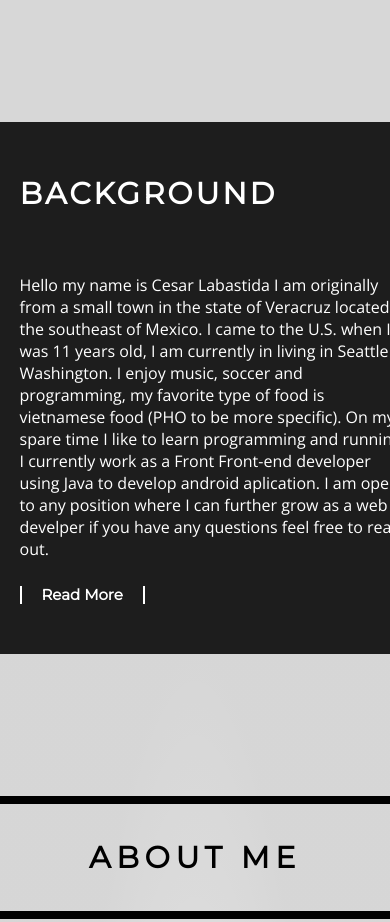
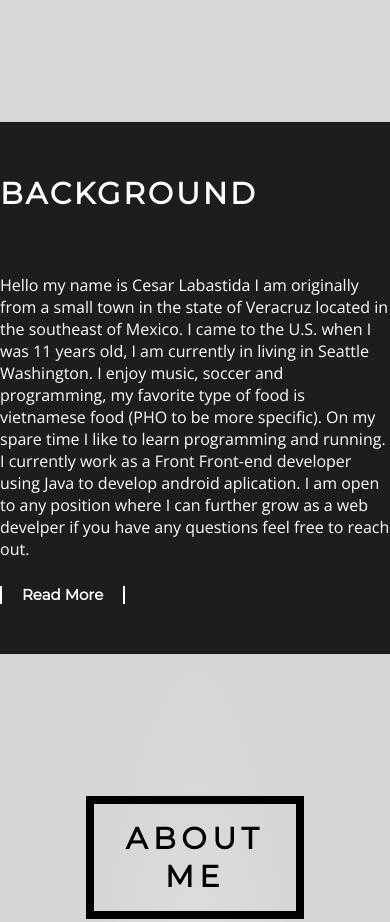
Before and after one commit to danykt/portfolio, a plain HTML site: page index.html in a window 390 px wide. Shown: the part 900-1822 px from the top of the page. Drawn offline with nearby package versions, Linux system fonts and the light colour scheme.

Commit message:
fix mobile layout extra margin

```diff
--- a/CSS/style.css
+++ b/CSS/style.css
@@ -339,5 +339,23 @@ mix-blend-mode: normal;
   line-height: 25px;
   font-family: 'Nunito', sans-serif;
   margin-bottom: 20px;
+}
+
+@media only screen and (max-width: 1200px){
+  .description-section{
+    margin: 0;
+  }
+}
+
+
+@media only screen and (max-width: 600px){
+
+  .bordered-big-box{
+    width: 100%;
+  }
+
+  .description-section{
+
+  }
 
 }
```
